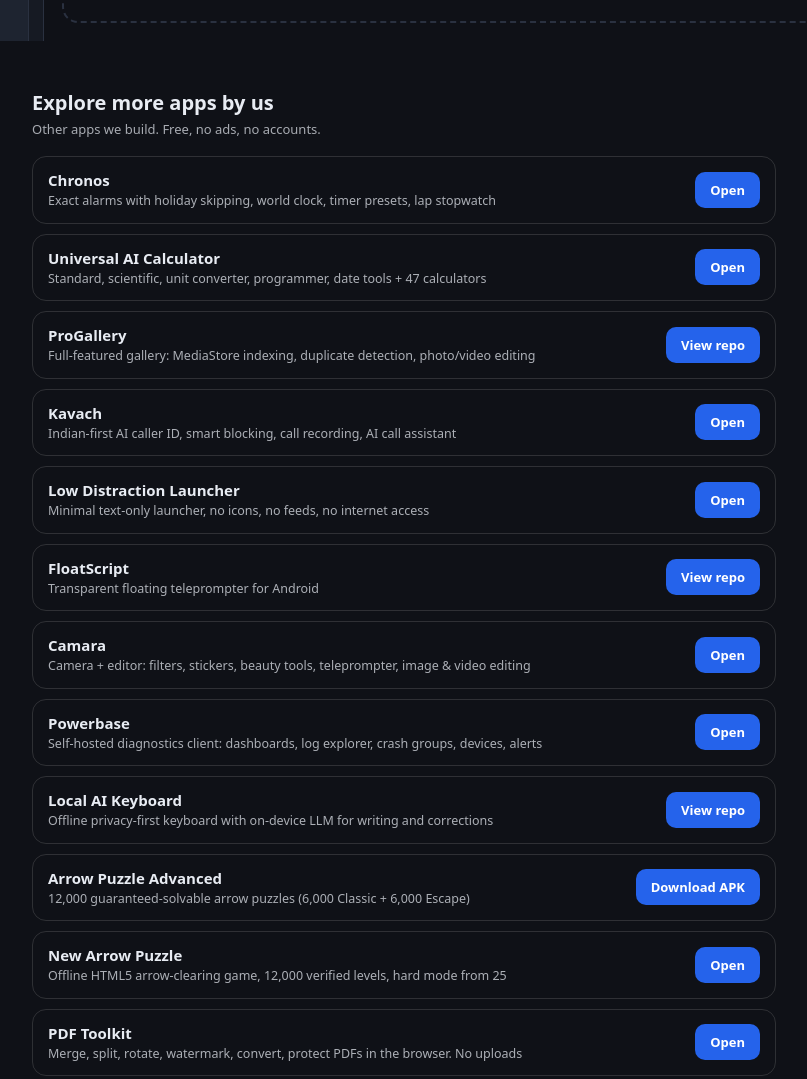
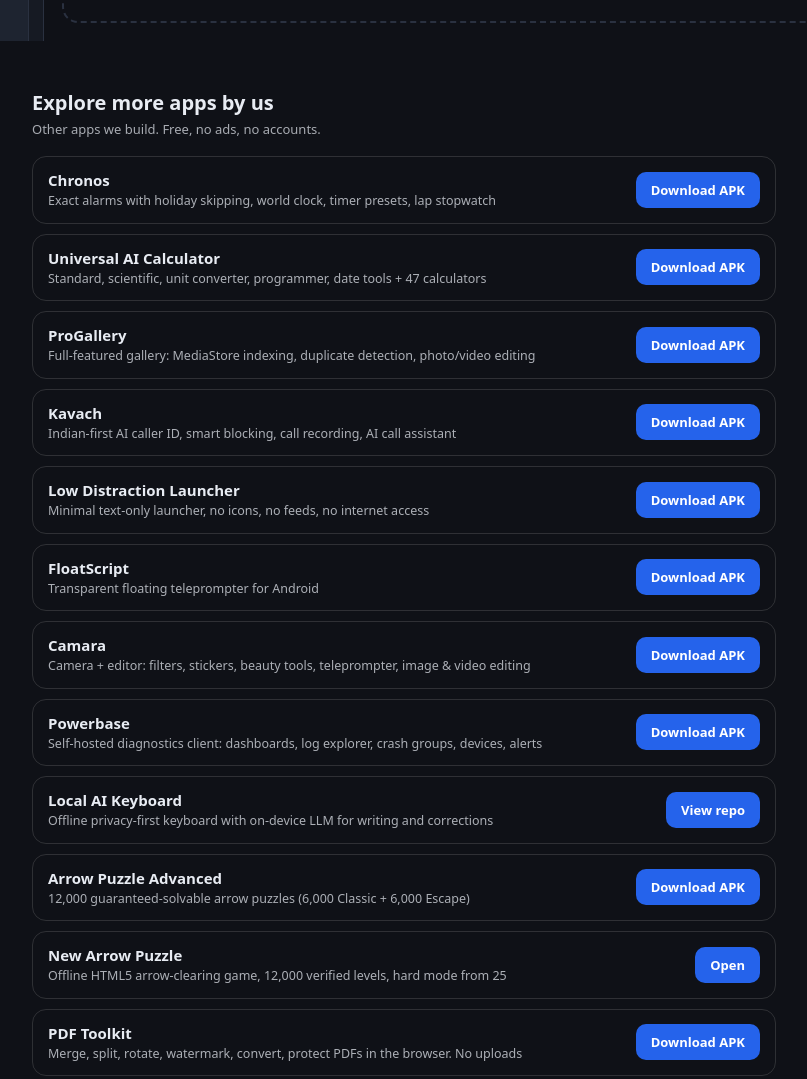
Before and after one commit to merry8989-uk/doc-viewer-editor, an Electron app: page index.html in a window 1320 px wide. Shown: the part 759-1838 px from the top of the page, without its empty margins (256-1063 px from the left). Drawn offline with Linux system fonts and the light colour scheme.

Commit message:
feat: point 'Explore more apps' downloads at release builds
Replaces repo/page links with direct release-asset downloads wherever an
APK exists, so the button downloads the real build. The progress bar
animates while the browser's own downloader takes over (GitHub's asset
host sends no CORS header, so byte-level progress is not available).

```diff
--- a/index.html
+++ b/index.html
@@ -119,6 +119,8 @@
 #osx-explore .osx-bar{height:6px;border-radius:99px;background:rgba(128,128,128,.25);overflow:hidden;margin-top:6px}
 #osx-explore .osx-fill{height:100%;width:0;background:#2563eb;transition:width .12s linear}
 #osx-explore .osx-note{font-size:11.5px;opacity:.7;margin-top:5px}
+#osx-explore .osx-indet{width:35% !important;animation:osxslide 1.1s ease-in-out infinite alternate}
+@keyframes osxslide{from{margin-left:0}to{margin-left:65%}}
 </style>
 <section id="osx-explore">
   <h2>Explore more apps by us</h2>
@@ -131,58 +133,58 @@
   {
     "name": "Chronos",
     "tagline": "Exact alarms with holiday skipping, world clock, timer presets, lap stopwatch",
-    "url": "https://merry8989-uk.github.io/chronos-clock/",
-    "label": "Open",
-    "kind": "page"
+    "url": "https://github.com/merry8989-uk/chronos-clock/releases/latest/download/app-release.apk",
+    "label": "Download APK",
+    "kind": "apk"
   },
   {
     "name": "Universal AI Calculator",
     "tagline": "Standard, scientific, unit converter, programmer, date tools + 47 calculators",
-    "url": "https://merry8989-uk.github.io/universal-ai-calculator/",
-    "label": "Open",
-    "kind": "page"
+    "url": "https://github.com/merry8989-uk/universal-ai-calculator/releases/latest/download/app-release.apk",
+    "label": "Download APK",
+    "kind": "apk"
   },
   {
     "name": "ProGallery",
     "tagline": "Full-featured gallery: MediaStore indexing, duplicate detection, photo/video editing",
-    "url": "https://github.com/merry8989-uk/pro-gallery-android",
-    "label": "View repo",
-    "kind": "repo"
+    "url": "https://github.com/merry8989-uk/pro-gallery-android/releases/download/v1.60.0/pro-gallery-debug.apk",
+    "label": "Download APK",
+    "kind": "apk"
   },
   {
     "name": "Kavach",
     "tagline": "Indian-first AI caller ID, smart blocking, call recording, AI call assistant",
-    "url": "https://merry8989-uk.github.io/kavach/",
-    "label": "Open",
-    "kind": "page"
+    "url": "https://github.com/merry8989-uk/kavach/releases/download/v1.1.0/kavach-1.1.0.apk",
+    "label": "Download APK",
+    "kind": "apk"
   },
   {
     "name": "Low Distraction Launcher",
     "tagline": "Minimal text-only launcher, no icons, no feeds, no internet access",
-    "url": "https://merry8989-uk.github.io/lowdistraction-launcher/",
-    "label": "Open",
-    "kind": "page"
+    "url": "https://github.com/merry8989-uk/lowdistraction-launcher/releases/download/v1.39/lowdistraction-v1.39.apk",
+    "label": "Download APK",
+    "kind": "apk"
   },
   {
     "name": "FloatScript",
     "tagline": "Transparent floating teleprompter for Android",
-    "url": "https://github.com/merry8989-uk/floatscript",
-    "label": "View repo",
-    "kind": "repo"
+    "url": "https://github.com/merry8989-uk/floatscript/releases/download/v1.3.0/FloatScript-v1.3.0.apk",
+    "label": "Download APK",
+    "kind": "apk"
   },
   {
     "name": "Camara",
     "tagline": "Camera + editor: filters, stickers, beauty tools, teleprompter, image & video editing",
-    "url": "https://merry8989-uk.github.io/camara-app/",
-    "label": "Open",
-    "kind": "page"
+    "url": "https://github.com/merry8989-uk/camara-app/releases/download/1.11.0/camara-1.11.0.apk",
+    "label": "Download APK",
+    "kind": "apk"
   },
   {
     "name": "Powerbase",
     "tagline": "Self-hosted diagnostics client: dashboards, log explorer, crash groups, devices, alerts",
-    "url": "https://merry8989-uk.github.io/powerbase-app/",
-    "label": "Open",
-    "kind": "page"
+    "url": "https://github.com/merry8989-uk/powerbase-app/releases/latest/download/app-release.apk",
+    "label": "Download APK",
+    "kind": "apk"
   },
   {
     "name": "Local AI Keyboard",
@@ -194,7 +196,7 @@
   {
     "name": "Arrow Puzzle Advanced",
     "tagline": "12,000 guaranteed-solvable arrow puzzles (6,000 Classic + 6,000 Escape)",
-    "url": "https://raw.githubusercontent.com/merry8989-uk/arrow-puzzle-advanced/main/dist/ArrowPuzzleAdvanced-5.11.apk",
+    "url": "https://github.com/merry8989-uk/arrow-puzzle-advanced/releases/download/v5.11/ArrowPuzzleAdvanced-5.11.apk",
     "label": "Download APK",
     "kind": "apk"
   },
@@ -208,9 +210,9 @@
   {
     "name": "PDF Toolkit",
     "tagline": "Merge, split, rotate, watermark, convert, protect PDFs in the browser. No uploads",
-    "url": "https://merry8989-uk.github.io/pdf-toolkit/",
-    "label": "Open",
-    "kind": "page"
+    "url": "https://github.com/merry8989-uk/pdf-toolkit/releases/latest/download/pdf-toolkit-1.1.0.apk",
+    "label": "Download APK",
+    "kind": "apk"
   },
   {
     "name": "Dhoondh",
@@ -250,9 +252,9 @@
   {
     "name": "USB Screen Mirror",
     "tagline": "Low-latency Android-to-Windows USB mirroring, scrcpy wrapper with GUI",
-    "url": "https://github.com/merry8989-uk/usb-screen-mirror",
-    "label": "View repo",
-    "kind": "repo"
+    "url": "https://github.com/merry8989-uk/usb-screen-mirror/releases/latest/download/PhoneMirrorServer.apk",
+    "label": "Download APK",
+    "kind": "apk"
   },
   {
     "name": "Sangam",
@@ -300,7 +302,11 @@
       fill.style.width="100%";note.textContent="Saved to your Downloads folder.";
       btn.disabled=false;btn.style.opacity="1";
     }).catch(function(){
-      note.textContent="Direct download blocked - opening the file instead.";
+      /* GitHub's asset host sends no CORS header, so a byte-level bar is not
+         possible from a Pages origin. Animate instead, then hand the file to
+         the browser's own downloader - which shows its real progress. */
+      fill.className="osx-fill osx-indet";
+      note.textContent="Starting your download - follow the progress in your browser's download bar.";
       window.location.href=url;
     });
   }
```
